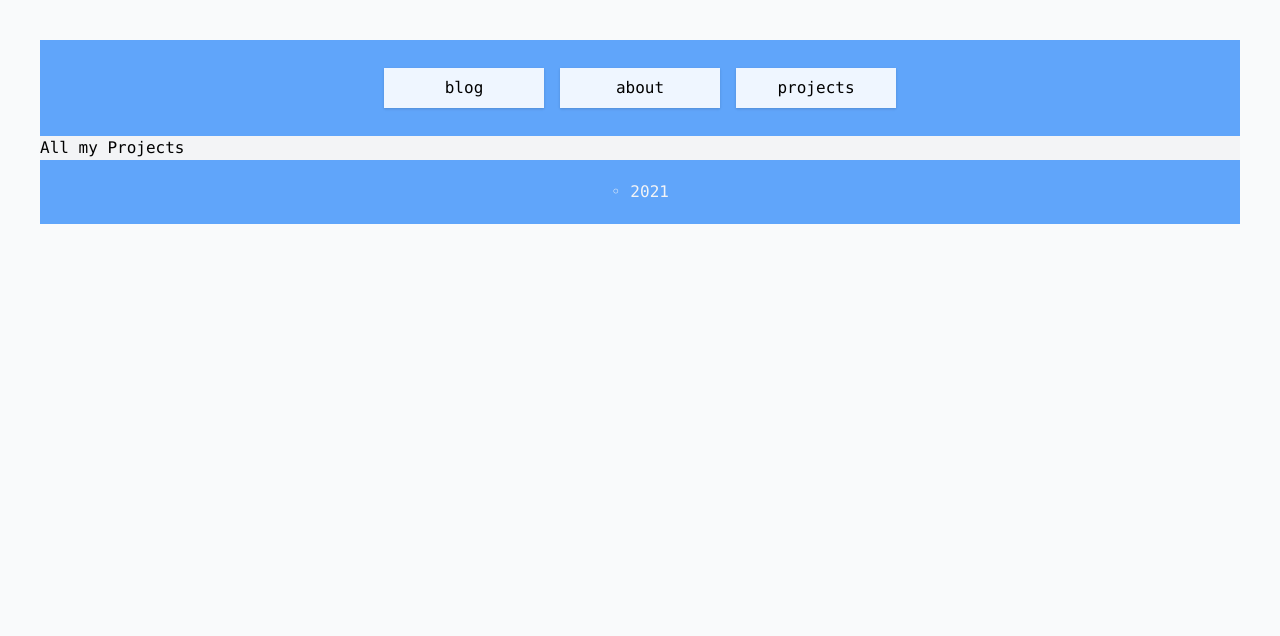
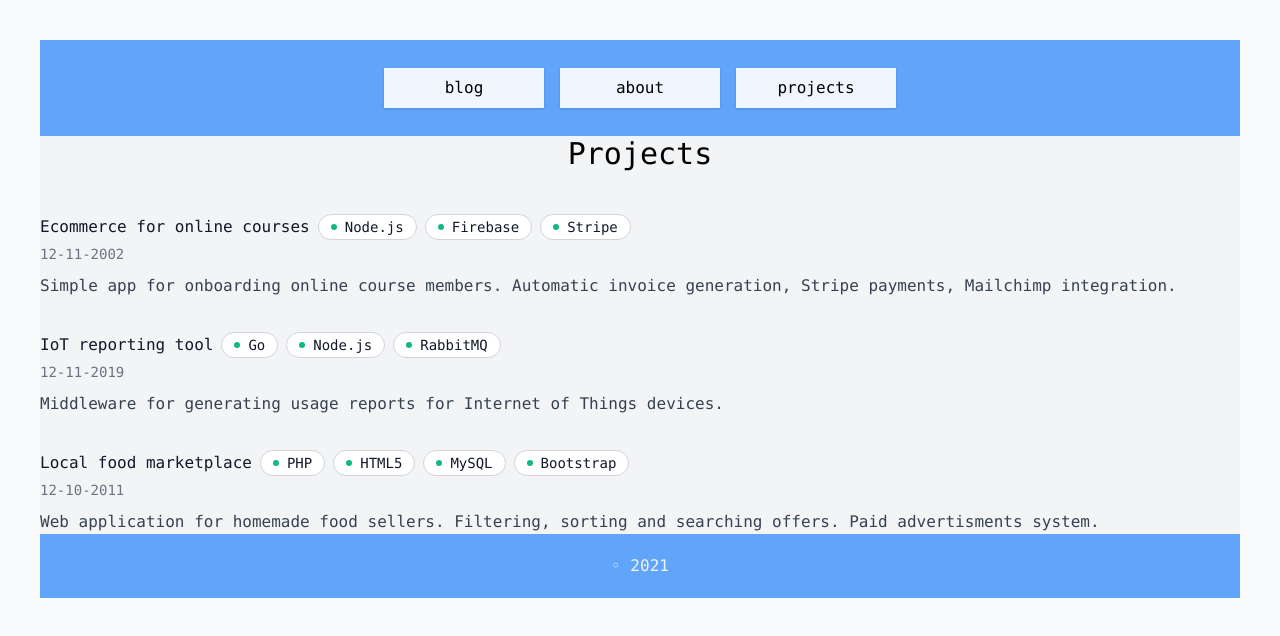
Before and after one commit to karnow/blog_app, a Next.js app: page /projects in a window 1280 px wide. Shown: the top 636 px of the page. Built offline with nearby package versions, Linux system fonts and the light colour scheme.

Commit message:
displaying data in the template on the projects subpage

```diff
--- a/pages/projects.js
+++ b/pages/projects.js
@@ -2,22 +2,56 @@ import Layout from 'components/Layout';
 import Head from 'next/head';
 import { getList } from 'lib/markdownParser';
 
-export const getStaticProps =()=>{
+export const getStaticProps = () => {
   const projects = getList('_projects');
   return {
-    props : {projects}
-  }
-}
+    props: { projects }
+  };
+};
 
-export default function Projects({projects}) {
-
+export default function Projects({ projects }) {
   console.log(projects);
   return (
     <Layout>
       <Head>
-        <title>projects</title>
+        <title>Projects</title>
       </Head>
-      All my Projects
+      <div>
+        <h1 className="text-center text-3xl mb-10">Projects</h1>
+        <ul className="-mb-8">
+          {projects.map((project) => (
+            <li key={project.slug}>
+              <div className="relative pb-8">
+                <div className="relative flex items-start space-x-3">
+                  <div className="min-w-0 flex-1 py-0">
+                    <div className="text-md text-gray-500">
+                      <div>
+                        <b className="font-medium text-gray-900 mr-2">{project.title}</b>
+                        {project.tags.map((tag, tagId) => (
+                          <span
+                            key={tagId}
+                            className="mr-2 my-0.5 relative inline-flex items-center bg-white rounded-full border border-gray-300 px-3 py-0.5 text-sm">
+                            <div className="absolute flex-shrink-0 flex items-center justify-center">
+                              <span
+                                className="h-1.5 w-1.5 rounded-full bg-green-500"
+                                aria-hidden="true"></span>
+                            </div>
+                            <div className="ml-3.5 font-medium text-gray-900">{tag}</div>
+                          </span>
+                        ))}
+                      </div>
+                      <span className="whitespace-nowrap text-sm">{project.date}</span>
+                    </div>
+                    <div className="mt-2 text-gray-700">
+                      <p>{project.description}</p>
+                    </div>
+                  </div>
+                </div>
+              </div>
+            </li>
+          ))}
+        </ul>
+      </div>
     </Layout>
   );
 }
```
